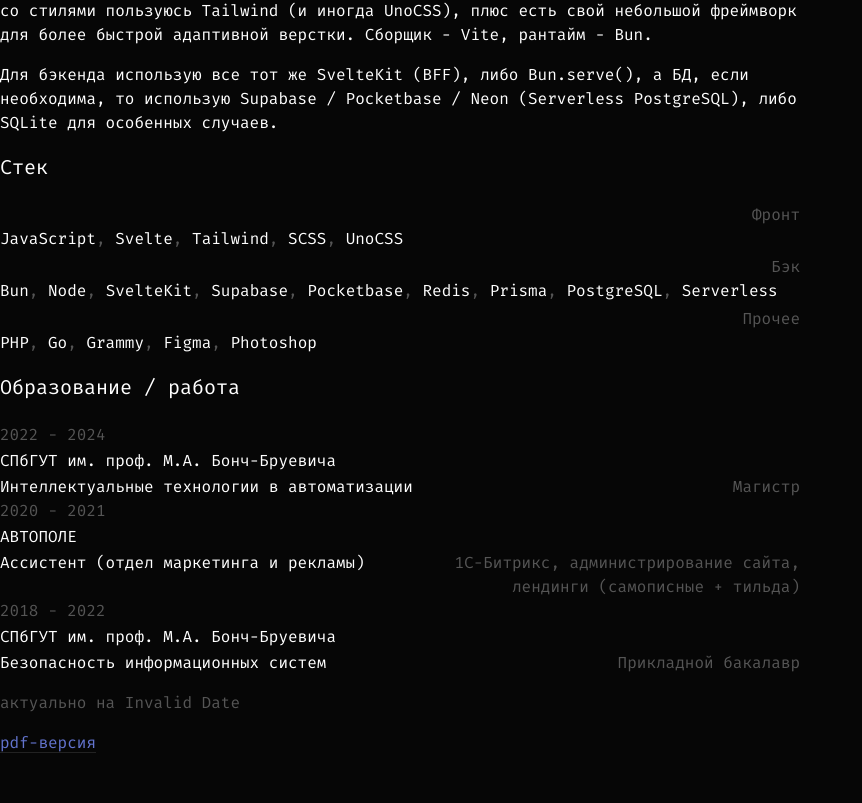
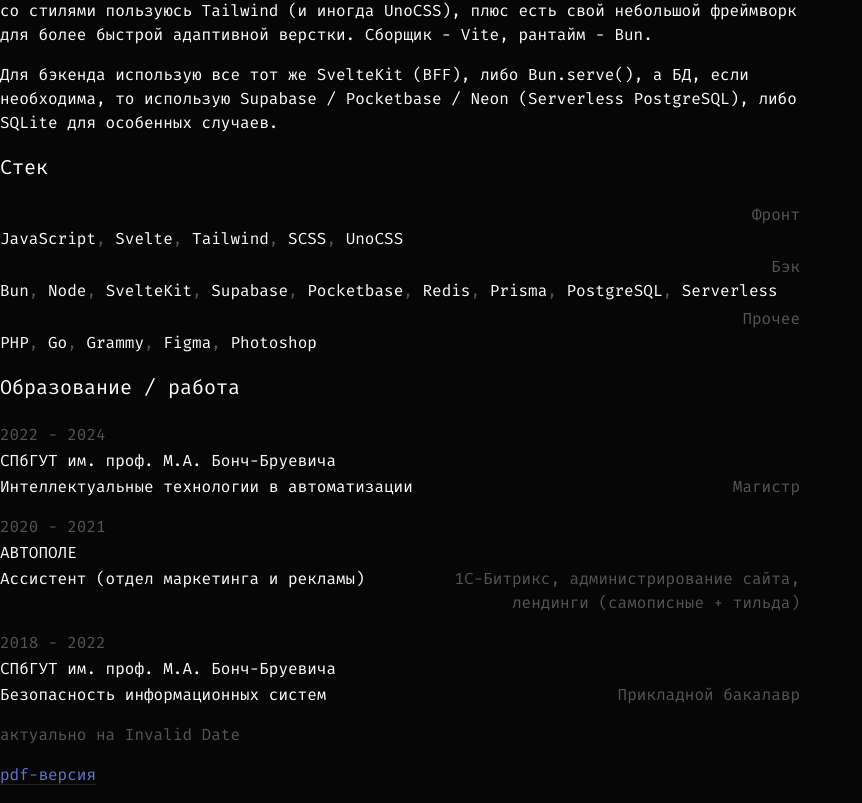
Before and after one commit to aksiere/shrptn, a SvelteKit app: page /resume in a window 1280 px wide. Shown: the part 879-1682 px from the top of the page, without its empty margins (0-862 px from the left). Before the commit the page ends 1650 px from the top, so only its background shows below. Built offline with nearby package versions, Linux system fonts and the light colour scheme.

Commit message:
Update +page.svelte

```diff
--- a/src/routes/(stuff)/resume/+page.svelte
+++ b/src/routes/(stuff)/resume/+page.svelte
@@ -139,9 +139,10 @@
 				<p class='article' in:animate={{ y: 120 + (skills.length * 10), duration: TRANSITION_DURATION }}>Образование / работа</p>
 			{/if}
 
+			<div style='display: flex; flex-direction: column; gap: 1rem;'>
 				{#each educations.reverse() as { code, title, university, quali, started, ended }, i}
 					{#if show}
-					<div class='mb-.25 pj' in:animate={{ y: 120 + (skills.length * 10) + ((i + 1) * 10), duration: 500 }} style='display: flex; flex-direction: column; gap: 2px;'>
+						<div class='pj' in:animate={{ y: 120 + (skills.length * 10) + ((i + 1) * 10), duration: 500 }} style='display: flex; flex-direction: column; gap: 2px;'>
 							<span style='color: #555;'>{started} - {ended}</span>
 							<span>{university}</span>
 							<div style='display: flex;'>
@@ -151,8 +152,7 @@
 						</div>
 					{/if}
 				{/each}
-
-			<p></p>
+			</div>
 		</div>
 
 		<!-- РАБОТА -->
```
Lines whose indentation alone changed are shown as unchanged.
